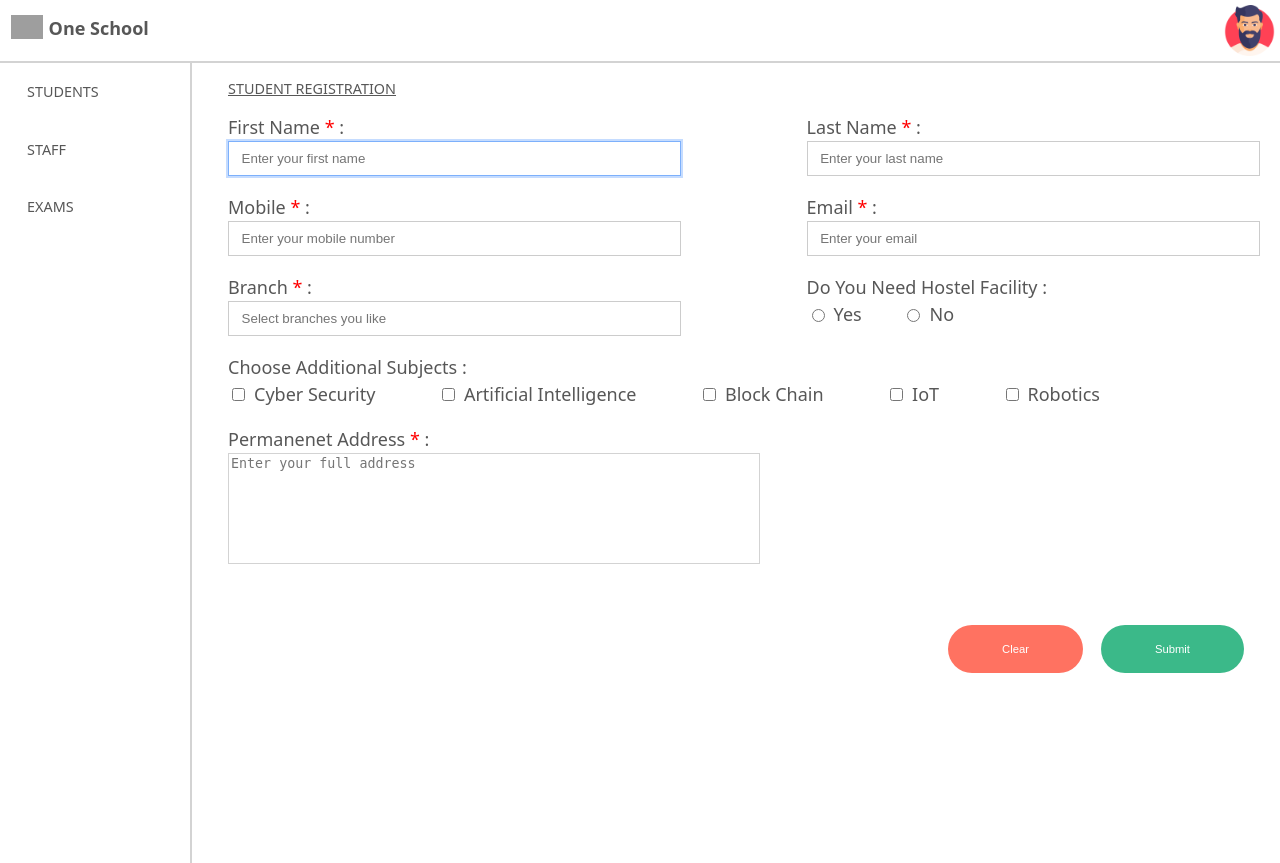
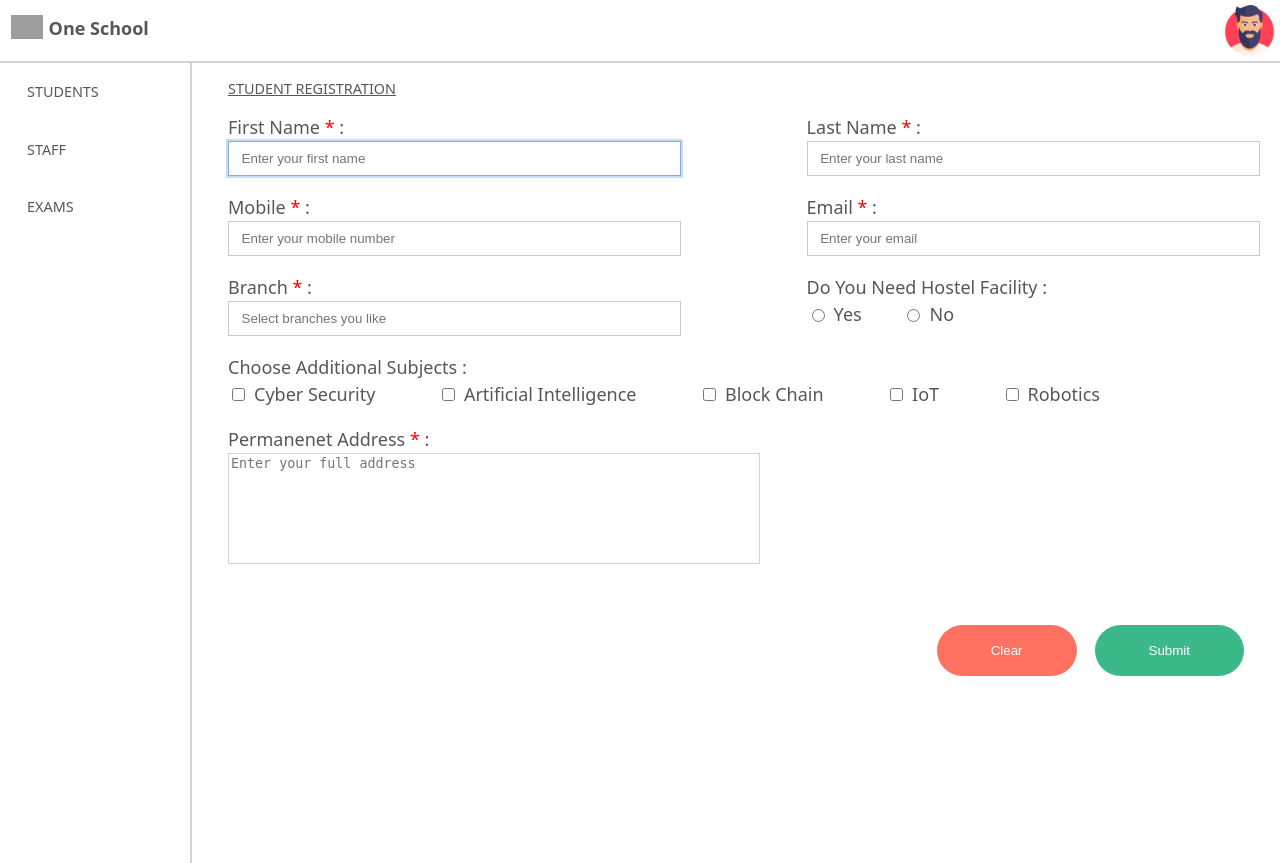
Before and after one commit to nivedh-udayasing/betasquirrel-nivedh-tasks, a PHP site: page /task-5/admission.html in a window 1280 px wide. Run offline with PHP 8.4, Linux system fonts and the light colour scheme; grey boxes are pictures that could not be loaded.

Commit message:
button font issue

```diff
--- a/task-5/css/admission.css
+++ b/task-5/css/admission.css
@@ -1,5 +1,4 @@
-html,
-button {
+html {
   font-size: 62.5%;
 }
 body {
```
